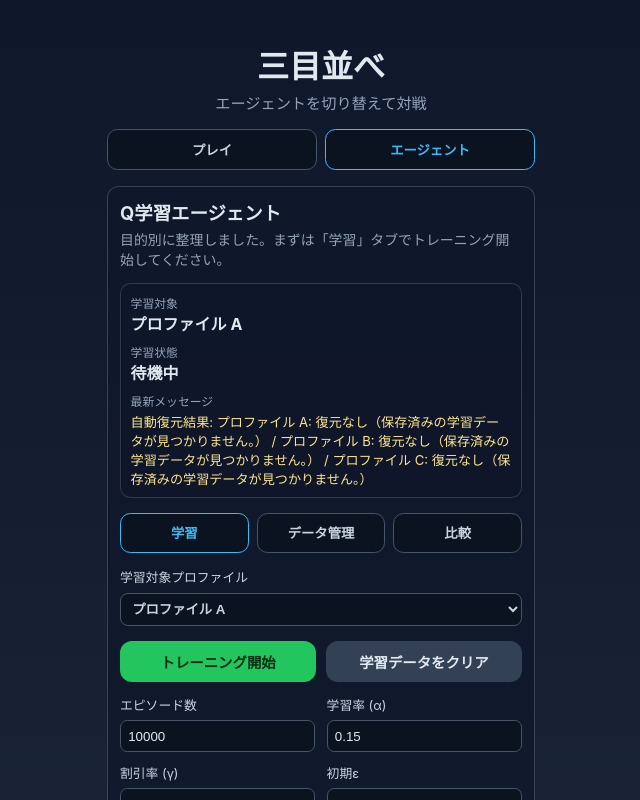
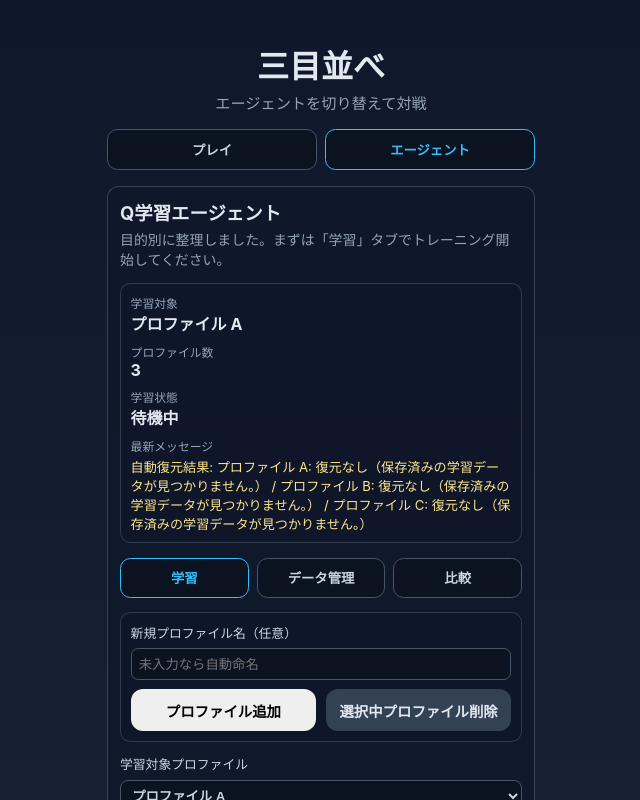
Before and after one commit to hariboten/tic-tac-toe, an Angular app: page / in a window 1280 px wide. Both pictures are taken after a click on the button "エージェント". Shown: the top 800 px of the page, without its empty margins (319-959 px from the left). Built offline with nearby package versions, Linux system fonts and the light colour scheme.

Commit message:
Q学習プロファイルを可変管理できるように改善

```diff
--- a/src/app/app.component.html
+++ b/src/app/app.component.html
@@ -121,6 +121,10 @@
           <strong>{{ selectedTrainingProfile.label }}</strong>
         </div>
         <div>
+          <span class="summary-label">プロファイル数</span>
+          <strong>{{ profileCount }}</strong>
+        </div>
+        <div>
           <span class="summary-label">学習状態</span>
           <strong>{{ isTrainingBusy }}</strong>
         </div>
@@ -138,6 +142,26 @@
 
       @if (activeAgentWorkspaceTab === 'TRAINING') {
         <section class="agent-workspace-panel" aria-label="agent training workspace">
+          <section class="profile-manager" aria-label="profile manager">
+            <label for="new-profile-label-input">
+              新規プロファイル名（任意）
+              <input
+                id="new-profile-label-input"
+                type="text"
+                [ngModel]="newProfileLabel"
+                (ngModelChange)="newProfileLabel = $event"
+                placeholder="未入力なら自動命名"
+              />
+            </label>
+
+            <div class="training-actions">
+              <button type="button" (click)="createProfileFromInput()" [disabled]="isTraining">プロファイル追加</button>
+              <button type="button" class="clear" (click)="removeSelectedTrainingProfile()" [disabled]="isTraining || profileCount <= 1">
+                選択中プロファイル削除
+              </button>
+            </div>
+          </section>
+
           <label>
             学習対象プロファイル
             <select
--- a/src/app/app.component.scss
+++ b/src/app/app.component.scss
@@ -242,6 +242,24 @@ h1 {
   gap: 0.8rem;
 }
 
+.profile-manager {
+  display: grid;
+  gap: 0.6rem;
+  padding: 0.6rem;
+  border: 1px solid rgba(148, 163, 184, 0.25);
+  border-radius: 0.65rem;
+  background: rgba(15, 23, 42, 0.45);
+}
+
+.profile-manager input {
+  width: 100%;
+  border: 1px solid #475569;
+  border-radius: 0.45rem;
+  background: #0b1220;
+  color: #e2e8f0;
+  padding: 0.45rem;
+}
+
 .training-grid {
   display: grid;
   grid-template-columns: repeat(2, minmax(0, 1fr));
--- a/src/app/app.component.ts
+++ b/src/app/app.component.ts
@@ -9,11 +9,11 @@ import { RandomAgent } from './agents/random-agent';
 import { TicTacToeEngine } from './tic-tac-toe.engine';
 import { APP_VERSION } from './version';
 
-type QLearningProfileId = 'A' | 'B' | 'C';
+type QLearningProfileId = string;
 type OverlayAssistantType = 'OFF' | 'MONTE_CARLO' | 'MINIMAX' | 'Q_LEARNING';
 type AgentWorkspaceTab = 'TRAINING' | 'DATA' | 'COMPARE';
 type ProfileSortKey = 'TOTAL_EPISODES' | 'STATE_COUNT';
-type BattleAgentId = 'RANDOM' | 'MONTE_CARLO' | 'MINIMAX' | `Q_${QLearningProfileId}`;
+type BattleAgentId = 'RANDOM' | 'MONTE_CARLO' | 'MINIMAX' | `Q_${string}`;
 
 type BattleAgentEntry = {
   id: BattleAgentId;
@@ -71,6 +71,7 @@ export class AppComponent implements OnInit, OnDestroy {
   protected profileSortKey: ProfileSortKey = 'TOTAL_EPISODES';
   protected persistenceMessage = '保存データ未読み込み';
   protected portableJson = '';
+  protected newProfileLabel = '';
   protected matchupGamesPerPair = 40;
   protected isMatchupRunning = false;
   protected matchupMessage = '未実行';
@@ -133,6 +134,10 @@ export class AppComponent implements OnInit, OnDestroy {
 
   protected get trainingProfiles(): Array<{ id: QLearningProfileId; label: string }> {
     return this.qLearningProfiles.map(({ id, label }) => ({ id, label }));
+  }
+
+  protected get profileCount(): number {
+    return this.qLearningProfiles.length;
   }
 
   protected get selectedTrainingProfile(): QLearningProfile {
@@ -265,6 +270,10 @@ export class AppComponent implements OnInit, OnDestroy {
   }
 
   protected setTrainingProfile(profileId: QLearningProfileId): void {
+    if (!this.hasProfile(profileId)) {
+      return;
+    }
+
     this.selectedTrainingProfileId = profileId;
   }
 
@@ -277,11 +286,51 @@ export class AppComponent implements OnInit, OnDestroy {
   }
 
   protected setPlayProfile(profileId: QLearningProfileId): void {
-    if (this.selectedPlayProfileId === profileId) {
+    if (this.selectedPlayProfileId === profileId || !this.hasProfile(profileId)) {
       return;
     }
 
     this.selectedPlayProfileId = profileId;
+    this.updateOverlay();
+  }
+
+  protected createProfileFromInput(): void {
+    const sanitizedLabel = this.newProfileLabel.trim();
+    const profileId = this.generateProfileId();
+    const profileLabel = sanitizedLabel.length > 0 ? sanitizedLabel : `プロファイル ${profileId}`;
+    const profile = this.createProfile(profileId, profileLabel);
+
+    this.qLearningProfiles.push(profile);
+    this.selectedTrainingProfileId = profileId;
+    this.selectedPlayProfileId = profileId;
+    this.newProfileLabel = '';
+    this.persistenceMessage = `${profile.label} を追加しました`;
+    this.updateOverlay();
+  }
+
+  protected removeSelectedTrainingProfile(): void {
+    if (this.isTraining || this.qLearningProfiles.length <= 1) {
+      return;
+    }
+
+    const profile = this.selectedTrainingProfile;
+    if (!this.confirmDangerAction(`${profile.label} を削除します。よろしいですか？`)) {
+      return;
+    }
+
+    const removedIndex = this.qLearningProfiles.findIndex((entry) => entry.id === profile.id);
+    if (removedIndex < 0) {
+      return;
+    }
+
+    this.qLearningProfiles.splice(removedIndex, 1);
+    const fallback = this.qLearningProfiles[Math.max(0, removedIndex - 1)] ?? this.qLearningProfiles[0];
+    this.selectedTrainingProfileId = fallback.id;
+    if (this.selectedPlayProfileId === profile.id) {
+      this.selectedPlayProfileId = fallback.id;
+    }
+
+    this.persistenceMessage = `${profile.label} を削除しました`;
     this.updateOverlay();
   }
 
@@ -582,7 +631,7 @@ export class AppComponent implements OnInit, OnDestroy {
       },
       ...this.qLearningProfiles.map((profile) => ({
         id: `Q_${profile.id}` as const,
-        label: `Q学習 ${profile.id}`,
+        label: `Q学習 ${profile.label}`,
         pickMove: (state: { board: Cell[]; currentPlayer: Player; winner: Winner }, player: Player) => profile.agent.pickMove(state, player)
       }))
     ];
@@ -741,6 +790,19 @@ export class AppComponent implements OnInit, OnDestroy {
     return this.qLearningProfiles.find((profile) => profile.id === profileId) ?? this.qLearningProfiles[0];
   }
 
+  private hasProfile(profileId: QLearningProfileId): boolean {
+    return this.qLearningProfiles.some((profile) => profile.id === profileId);
+  }
+
+  private generateProfileId(): QLearningProfileId {
+    let index = 1;
+    while (this.hasProfile(`P${index}`)) {
+      index += 1;
+    }
+
+    return `P${index}`;
+  }
+
   private storageKey(profileId: QLearningProfileId): string {
     return `${this.qLearningStorageKeyPrefix}.${profileId}`;
   }
```
Also changed, not shown: 2 other files (tests, documents, lock files or other folders).
